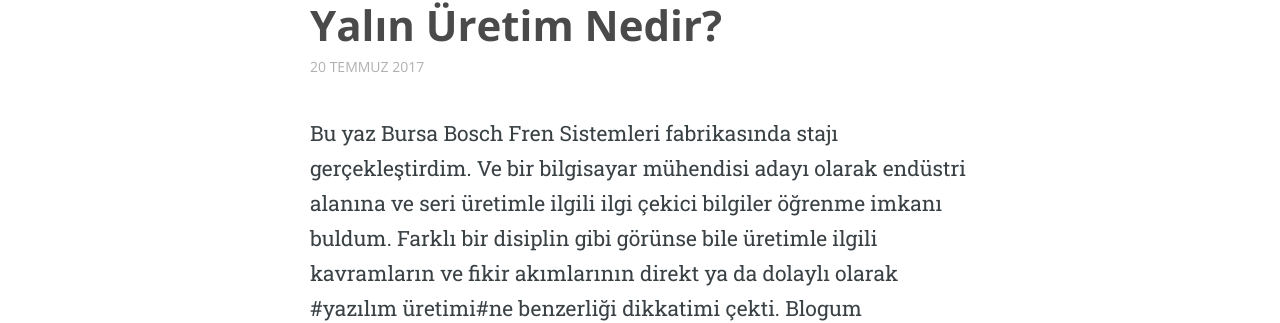
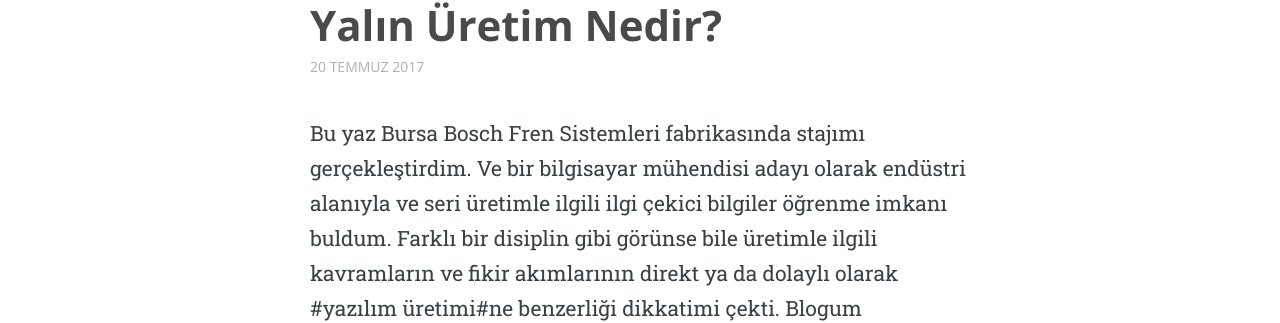
Before and after one commit to erkanceylan/blog, a Jekyll site: the page built from _posts/2017-07-20-Yalin-Uretim-Nedir.md, in a window 1280 px wide. Shown: the part 138-461 px from the top of the page. Built offline with Jekyll 4.4.1, drawn with Linux system fonts in a browser that asks for light colours; some web fonts are replaced; comment, search, counter and statistics services are not loaded; some of the changed text lies outside the part shown.

Commit message:
Update 2017-07-20-Yalin-Uretim-Nedir.md

```diff
--- a/_posts/2017-07-20-Yalin-Uretim-Nedir.md
+++ b/_posts/2017-07-20-Yalin-Uretim-Nedir.md
@@ -3,9 +3,9 @@
 title: Yalın Üretim Nedir?
 author: Erkan Ceylan
 id: 3
-coverPhoto: https://user-images.githubusercontent.com/9788440/28430091-e2b65f6a-6d87-11e7-95f8-f47b81a4001a.jpg
+coverPhoto: https://user-images.githubusercontent.com/9788440/32510866-4b534bd0-c3f2-11e7-81d3-4e2fd16acfc5.jpg
 ---
-Bu yaz Bursa Bosch Fren Sistemleri fabrikasında stajı gerçekleştirdim. Ve bir bilgisayar mühendisi adayı olarak endüstri alanına ve seri üretimle ilgili ilgi çekici bilgiler öğrenme imkanı buldum. Farklı bir disiplin gibi görünse bile üretimle ilgili kavramların ve fikir akımlarının direkt ya da dolaylı olarak #yazılım üretimi#ne benzerliği dikkatimi çekti. Blogum vesilesiyle öğrendiklerimi daha detaylı araştırıp burdan sizlerle paylaşmak istedim.
+Bu yaz Bursa Bosch Fren Sistemleri fabrikasında stajımı gerçekleştirdim. Ve bir bilgisayar mühendisi adayı olarak endüstri alanıyla ve seri üretimle ilgili ilgi çekici bilgiler öğrenme imkanı buldum. Farklı bir disiplin gibi görünse bile üretimle ilgili kavramların ve fikir akımlarının direkt ya da dolaylı olarak #yazılım üretimi#ne benzerliği dikkatimi çekti. Blogum vesilesiyle öğrendiklerimi daha detaylı araştırıp burdan sizlerle paylaşmak istedim.
 
 ## Yalın Üretim
 -----
```
